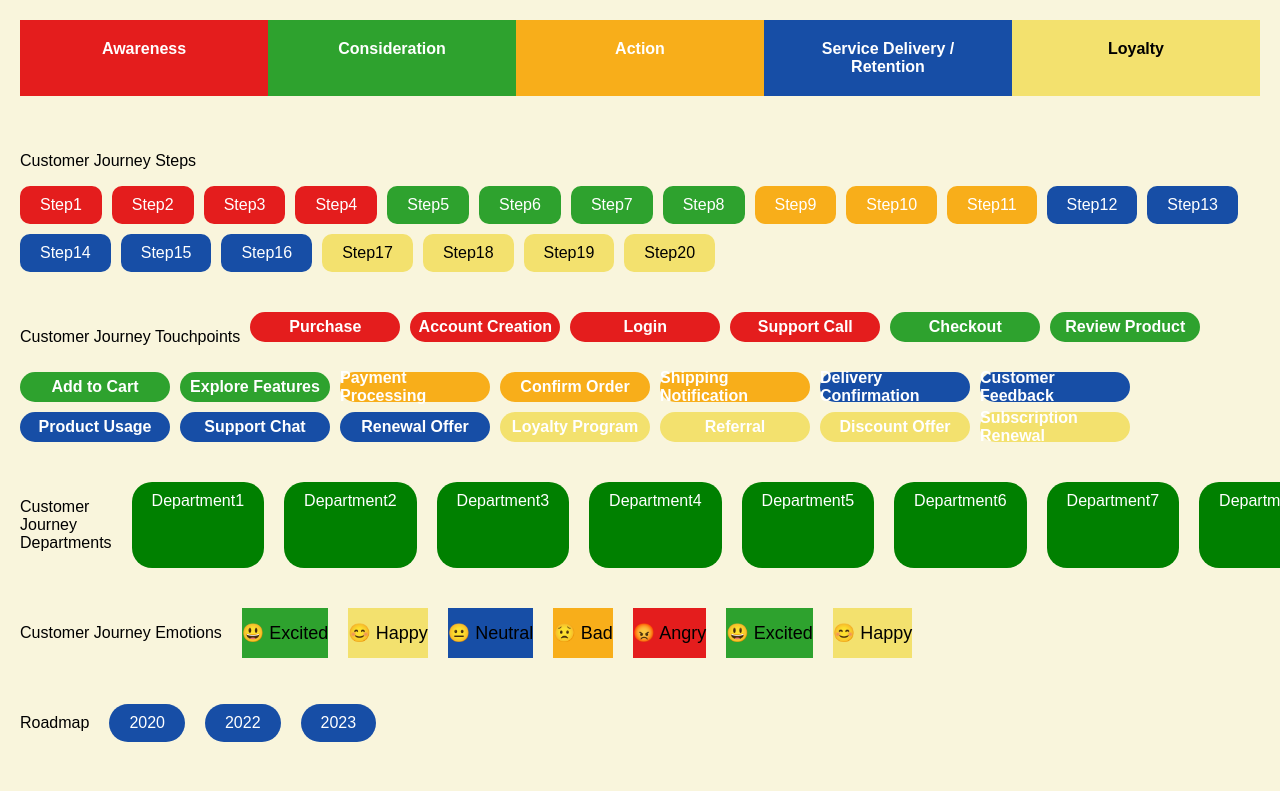
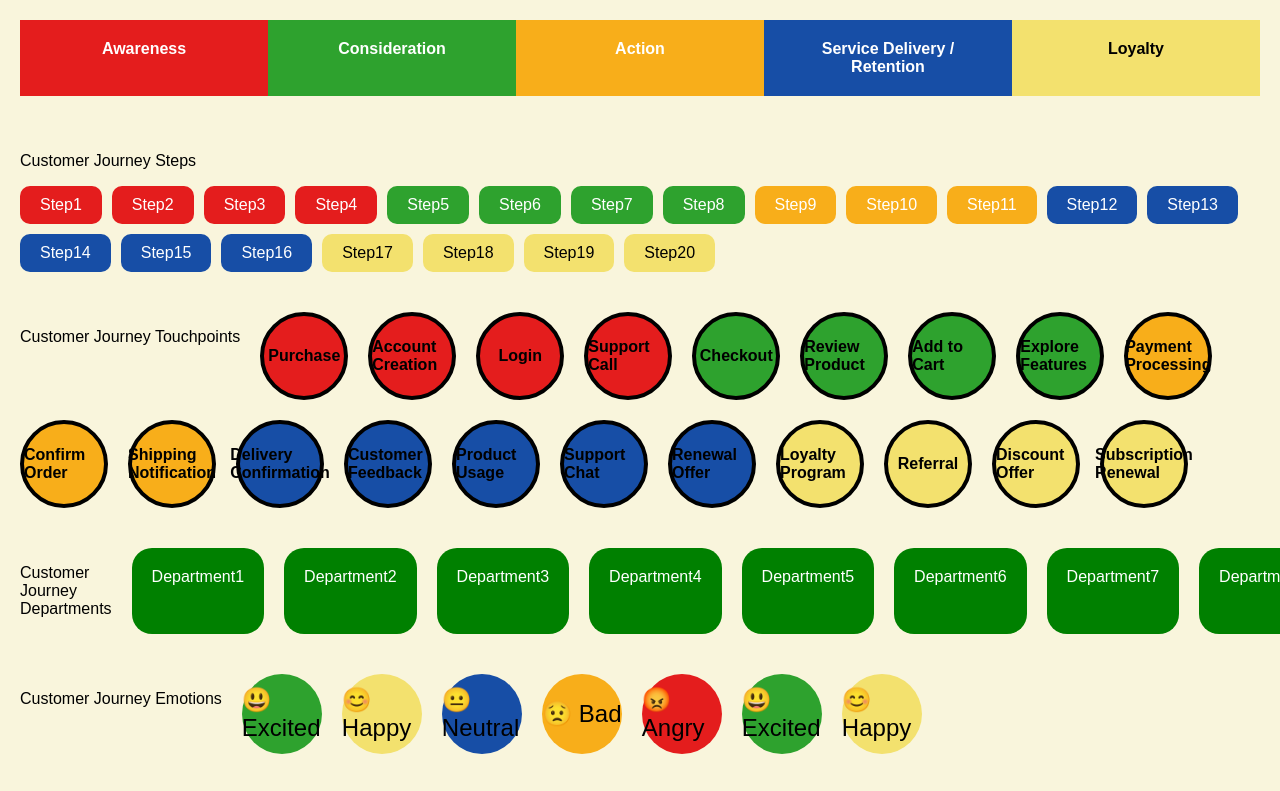
Before and after one commit to akshatb1111/grafana, a plain HTML site: page index.html in a window 1280 px wide. Shown: the top 791 px of the page. Drawn offline with Linux system fonts and the light colour scheme.

Commit message:
Update style.css

```diff
--- a/style.css
+++ b/style.css
@@ -53,18 +53,24 @@ body {
 .touchpoints {
   display: flex;
   flex-wrap: wrap;
-  gap: 10px;
+  gap: 20px;
 }
 
 .touchpoint {
-  width: 150px;
-  height: 30px;
+  width: 80px;
+  height: 80px;
+  border-radius: 50%;
+  border: 4px solid;
   display: flex;
   justify-content: center;
   align-items: center;
-  border-radius: 20px;
-  color: white;
+  color: black;
   font-weight: bold;
+}
+
+.touchpoint-label {
+  text-align: center;
+  margin-top: 5px;
 }
 
 /* Departments Section */
@@ -76,8 +82,10 @@ body {
 .department {
   background-color: #008000;
   color: white;
-  padding: 10px 20px;
+  padding: 20px;
   border-radius: 20px;
+  text-align: center;
+  flex: 1;
 }
 
 /* Emotions Section */
@@ -87,10 +95,19 @@ body {
 }
 
 .emotion {
+  width: 80px;
+  height: 80px;
+  border-radius: 50%;
   display: flex;
+  justify-content: center;
   align-items: center;
-  gap: 10px;
-  font-size: 18px;
+  color: black;
+  font-size: 24px;
+}
+
+.emotion-label {
+  text-align: center;
+  margin-top: 5px;
 }
 
 /* Roadmap Section */
```
